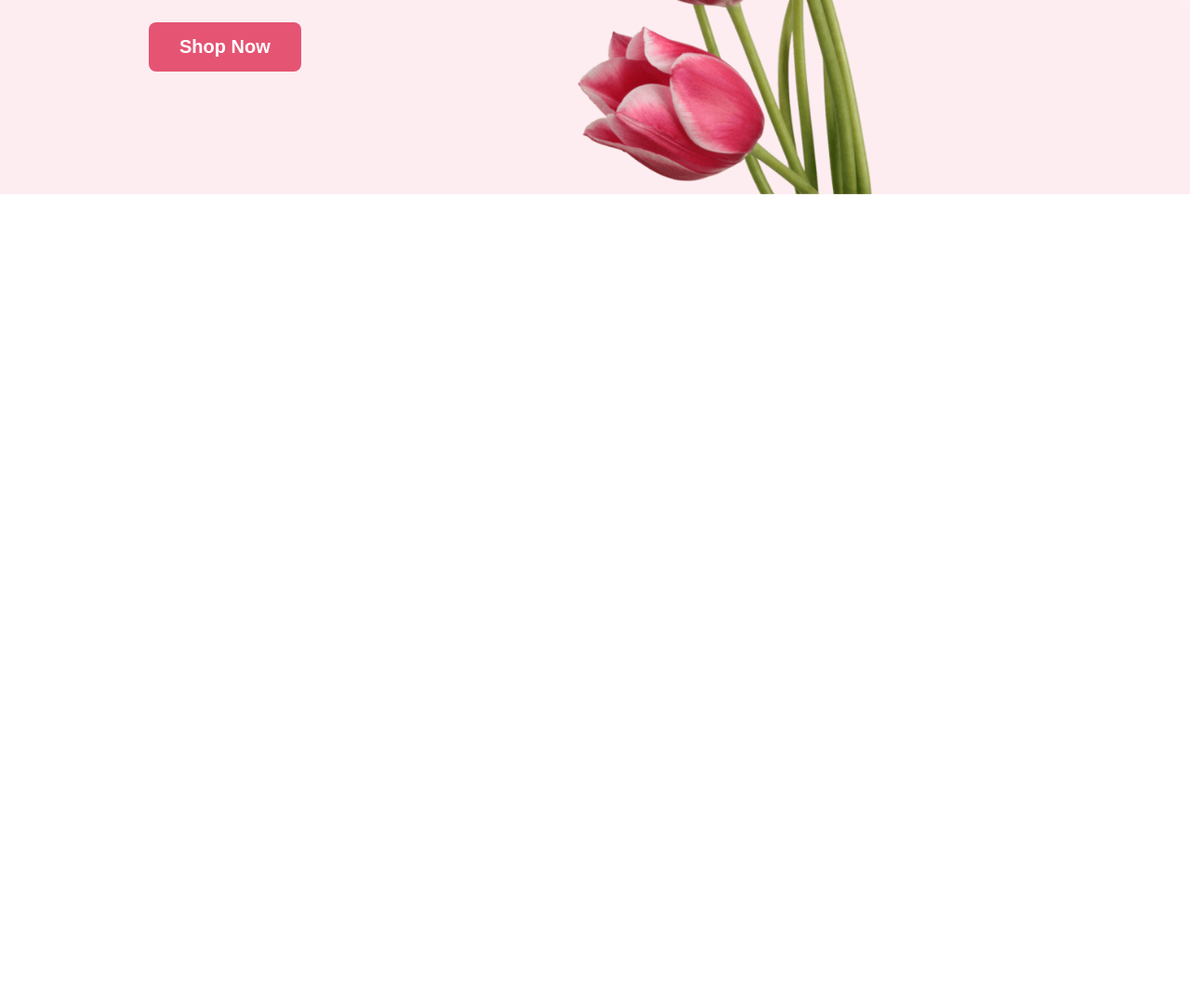
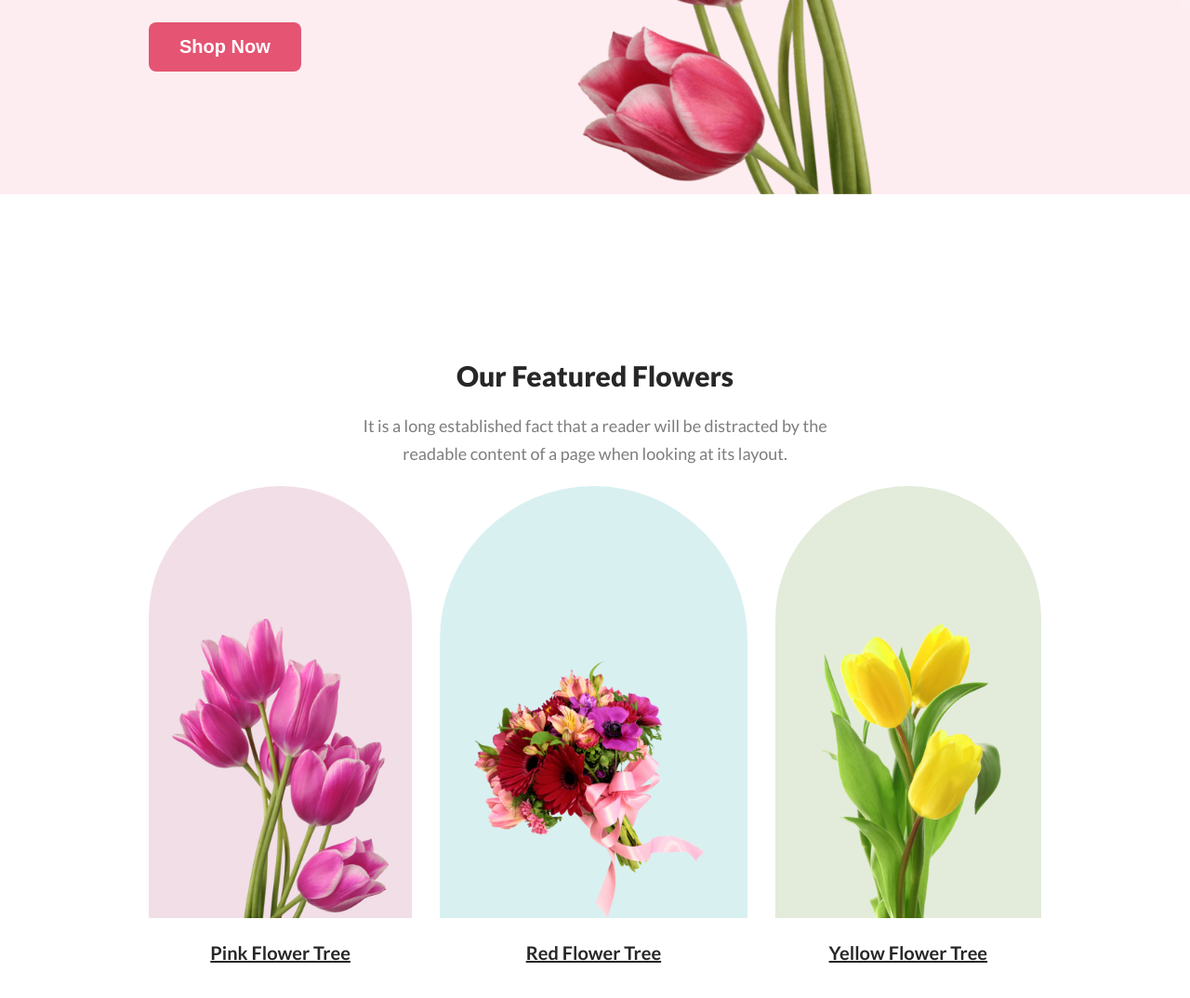
Before and after one commit to SHShadhin/flower-shop, a plain HTML site: page index.html in a window 1280 px wide. Shown: the part 500-1574 px from the top of the page at 93% size. Before the commit the page ends 800 px from the top, so only its background shows below. Drawn offline with Linux system fonts and the light colour scheme.

Commit message:
flowers section added

```diff
--- a/Styles/style.css
+++ b/Styles/style.css
@@ -55,13 +55,76 @@ header {
   border: none;
 }
 
-.banner .banner-text *{
-    margin-bottom: 32px;
-    max-width: 530px;
+.banner .banner-text * {
+  margin-bottom: 32px;
+  max-width: 530px;
 }
 
 .banner-img img {
-    width: 100%;
-    margin-top: 50px;
-    vertical-align: middle;
+  width: 100%;
+  margin-top: 50px;
+  vertical-align: middle;
 }
+
+/* featured styles */
+.featured-section {
+  padding: 160px 0;
+}
+.section-heading {
+  max-width: 500px;
+  text-align: center;
+  margin: 20px auto;
+}
+
+.section-heading h1 {
+  color: rgba(39, 39, 39, 1);
+  font-family: Lato;
+  font-size: 30px;
+  font-weight: 800;
+  line-height: 100%;
+  letter-spacing: 0%;
+  margin-bottom: 24px;
+}
+
+.feature-flower {
+  display: flex;
+  justify-content: space-between;
+  gap: 30px;
+  align-items: end;
+}
+
+.feature-flower .flowers .flower {
+  /* background: rgba(167, 33, 98, 0.15); */
+
+  border-radius: 300px 300px 0px 0px;
+  height: 430px;
+  padding: 35px 25px 0;
+  display: flex;
+  align-items: end;
+}
+
+.flowers .flower img {
+  width: 100%;
+}
+
+.flower.pink {
+  background-color: rgba(167, 33, 98, 0.15);
+}
+.flower.red {
+  background: rgba(5, 151, 160, 0.15);
+}
+.flower.yellow {
+  background: rgba(71, 125, 17, 0.15);
+}
+
+.flowers h3 {
+  color: rgba(39, 39, 39, 1);
+  margin-top: 20px ;
+  font-family: Lato;
+  font-size: 20px;
+  font-weight: 700;
+  line-height: 35px;
+  letter-spacing: 0%;
+  text-align: center;
+  text-decoration-line: underline;
+}
--- a/index.html
+++ b/index.html
@@ -20,7 +20,34 @@
         </div>
     </header>
     <main>
-
+        <section class="featured-section">
+            <div class="container">
+                <div class="section-heading">
+                    <h1>Our Featured Flowers</h1>
+                    <p>It is a long established fact that a reader will be distracted by the readable content of a page when looking at its layout.</p>
+                </div>
+                <div class="feature-flower">
+                    <div class="flowers">
+                        <div class="flower pink">
+                            <img src="Flower Asset/pngwing 6.png" alt="">
+                        </div>
+                        <h3>Pink Flower Tree</h3>
+                    </div>
+                    <div class="flowers">
+                        <div class="flower red">
+                            <img src="Flower Asset/pngwing 5.png" alt="">
+                        </div>
+                        <h3>Red Flower Tree</h3>
+                    </div>
+                    <div class="flowers">
+                        <div class="flower yellow">
+                            <img src="Flower Asset/pngwing 7.png" alt="">
+                        </div>
+                        <h3>Yellow Flower Tree</h3>
+                    </div>
+                </div>
+            </div>
+        </section>
     </main>
     <footer>
 
```
